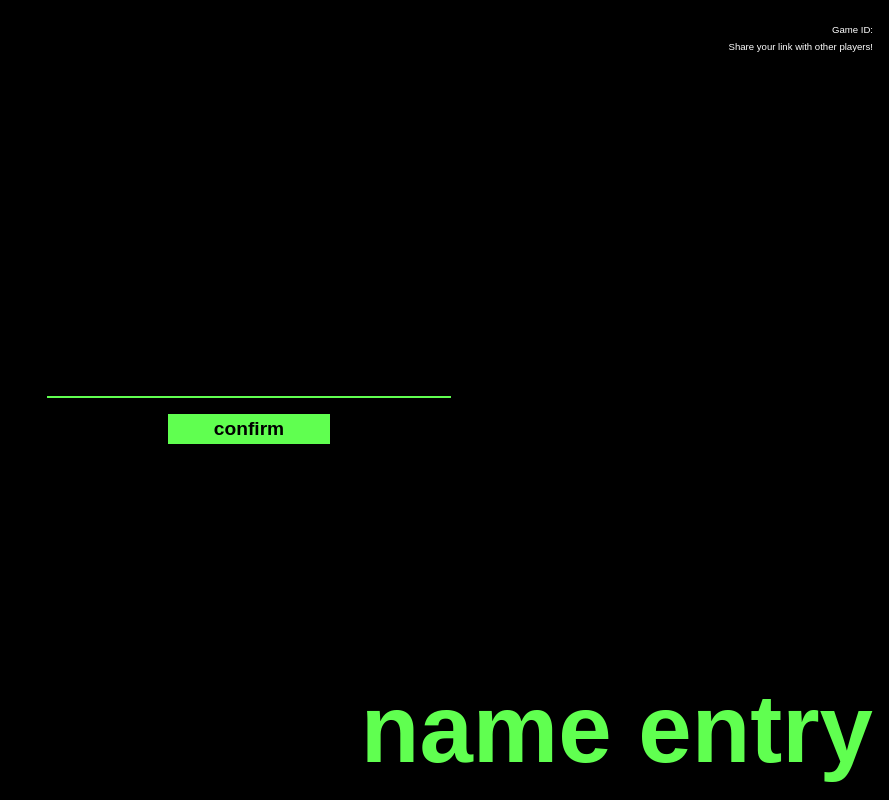
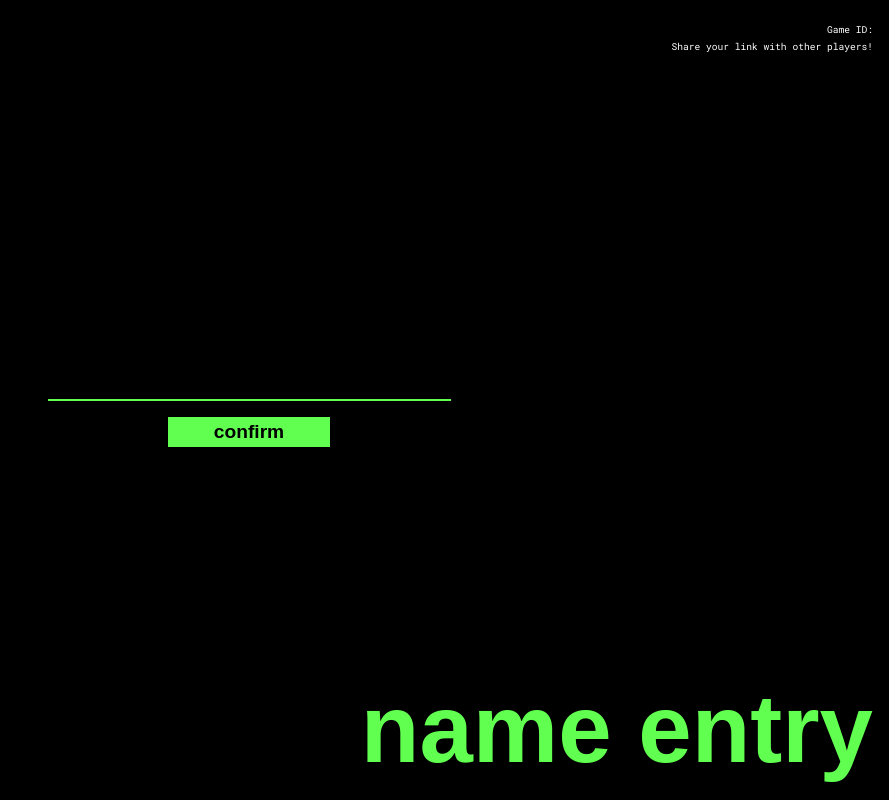
Before and after one commit to hingler/gingloids, a website: page client/game.html in a window 1280 px wide. Shown: the whole page, without its empty margins (391-1280 px from the left). Drawn offline with Linux system fonts and the light colour scheme; a web font is replaced by a local one.

Commit message:
fixed fonts

```diff
--- a/client/game.html
+++ b/client/game.html
@@ -8,7 +8,8 @@
   <meta name="description" content="play gingloids new card game" />
   <script src="https://kit.fontawesome.com/5506e5416c.js" crossorigin="anonymous"></script>
   <link rel="stylesheet" href="https://use.typekit.net/vlu1hrt.css" />
-  <link href="https://fonts.googleapis.com/css2?family=Roboto&display=swap" rel="stylesheet" />
+  <link rel="preconnect" href="https://fonts.gstatic.com" />
+  <link href="https://fonts.googleapis.com/css2?family=Roboto+Mono&display=swap" rel="stylesheet" />
   <link type="text/css" rel="stylesheet" href="css/main2.css" />
   <script src="js/game.js"></script>
 </head>
```
Also changed, not shown: client/index.html (+2 -1 lines).
